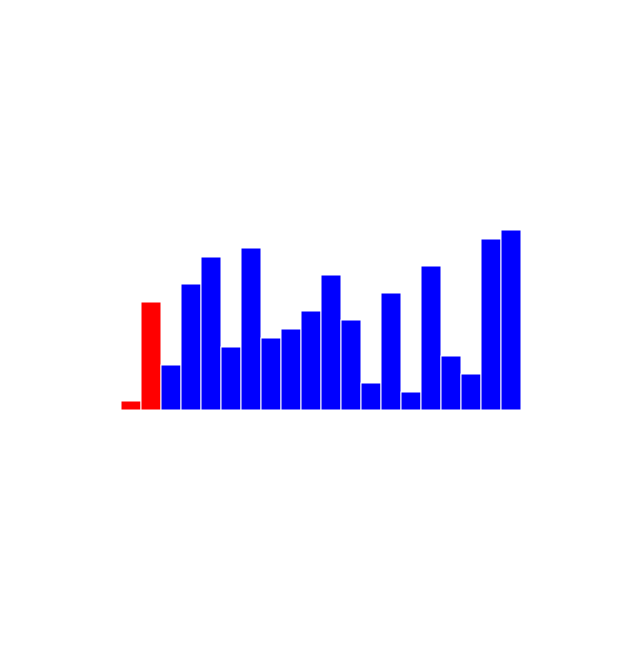
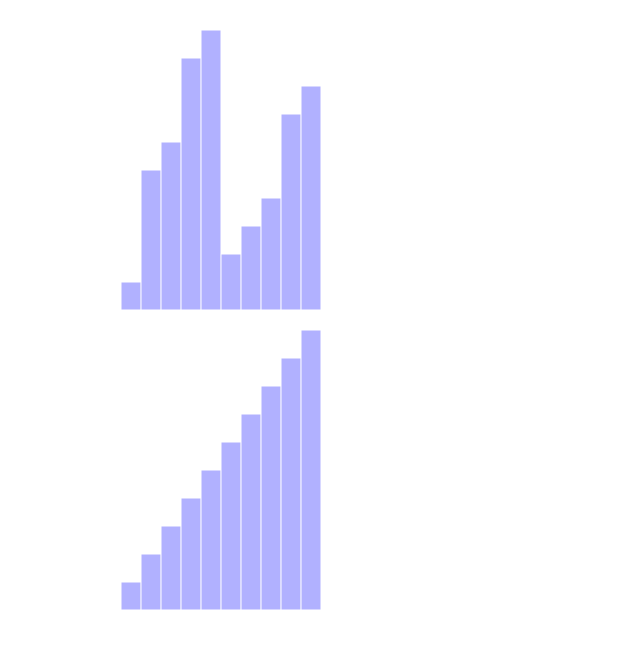
Before and after one commit to promer94/visualizationOfSorting, a website built with Parcel: page index.html in a window 1280 px wide. Shown: the whole page, without its empty margins (319-959 px from the left). Built offline with nearby package versions, Linux system fonts and the light colour scheme.

Commit message:
:fire: mergesort visual

```diff
--- a/src/index.js
+++ b/src/index.js
@@ -1,7 +1,6 @@
 import { selectAll, select } from 'd3-selection'
 import * as visual from './visual'
 import { generator } from './utils'
-import { mergeSort } from './sort'
 document.addEventListener('DOMContentLoaded', function () {
   /* Create container and svg element  */
   const divElement = document.createElement('div')
@@ -10,12 +9,12 @@ document.addEventListener('DOMContentLoaded', function () {
   selectAll('svg')
     .exit()
     .remove()
-  const svg = select('div').append('svg')
-  visual.bubbleVisual(svg, generator(20).map(v => v * 10 + 10))
-  console.time('sort')
-  mergeSort(generator(10000), true)
-  console.timeEnd('sort')
-  console.time('native sort')
-  generator(10000).sort((a, b) => a - b)
-  console.timeEnd('native sort')
+  const dataSvg = select('div')
+    .append('svg')
+    .attr('id', 'data')
+  const auxSvg = select('div')
+    .append('svg')
+    .attr('id', 'aux')
+  const array = generator(10).map(v => v * 10 + 10)
+  visual.mergeSortVisual(dataSvg, auxSvg, array, 200)
 })
--- a/src/sort/insertionSort.js
+++ b/src/sort/insertionSort.js
@@ -13,15 +13,14 @@ export function insertionSort (data, lo = 0, hi, pure = false) {
     hi = hi || data.length - 1
     const process = []
     for (let i = lo; i <= hi; i++) {
-      process.push({ data: [...data], i, j: i })
       for (let j = i; j > lo; j--) {
         if (less(data[j], data[j - 1])) {
           exchange(data, j, j - 1)
+          process.push({ data: [...data], i, j })
         }
-        process.push({ data: [...data], i, j })
       }
     }
-    process.push({ data, i: -1, j: -1 })
+    process.push({ data: [...data], i: -1, j: -1 })
     return process
   }
 }
--- a/src/sort/mergeSort.js
+++ b/src/sort/mergeSort.js
@@ -7,10 +7,14 @@ import { insertionSort } from './insertionSort'
  * @param {!number} hi The end index
  */
 export function mergeSort (source, flag = false, lo = 0, hi) {
+  const process = []
+  const auxProcess = []
   hi = hi || source.length - 1
-  sort(source, [], lo, hi, flag)
+  sort(source, [...source], lo, hi, flag, process, auxProcess)
+  return { process, auxProcess }
 }
-function sort (source, aux, lo, hi, flag) {
+function sort (source, aux, lo, hi, flag, process, auxProcess) {
+  if (flag) {
     if (hi <= lo + 4) {
       insertionSort(source, lo, hi, flag)
       return
@@ -19,4 +23,22 @@ function sort (source, aux, lo, hi, flag) {
     sort(source, aux, lo, mid, flag)
     sort(source, aux, mid + 1, hi, flag)
     merge(source, aux, lo, mid, hi)
+  } else {
+    if (hi <= lo + 4) {
+      const result = insertionSort(source, lo, hi, flag)
+      process.push(result)
+      auxProcess.push(
+        result.map(v => {
+          const data = new Array(v.data.length)
+          data.fill(0)
+          return { ...v, data }
+        })
+      )
+      return
     }
+    const mid = Math.floor(lo + (hi - lo) / 2)
+    sort(source, aux, lo, mid, flag, process, auxProcess)
+    sort(source, aux, mid + 1, hi, flag, process, auxProcess)
+    merge(source, aux, lo, mid, hi, process, auxProcess)
+  }
+}
--- /dev/null
+++ b/src/utils/flatArray.js
@@ -0,0 +1,9 @@
+/**
+ * @description Flattens array a single level deep
+ *
+ * @export
+ * @param {Array} arr
+ */
+export function flatArray (arr) {
+  return arr.reduce((a, c) => (Array.isArray(c) ? [...a, ...c] : [...a, c]), [])
+}
--- a/src/utils/index.js
+++ b/src/utils/index.js
@@ -2,3 +2,4 @@ export * from './arrayGenerator'
 export * from './exchange'
 export * from './less'
 export * from './merge'
+export * from './flatArray'
--- a/src/utils/merge.js
+++ b/src/utils/merge.js
@@ -8,7 +8,41 @@ import { less } from './less'
  * @param {!number} mid the end of first sorted part of the data
  * @param {!number} hi The start of second sorted part of the array
  */
-export function merge (source, aux, lo, mid, hi) {
+export function merge (source, aux, lo, mid, hi, process, auxProcess) {
+  if (Array.isArray(process)) {
+    for (let k = lo; k <= hi; k++) {
+      aux[k] = source[k]
+    }
+    let i = lo
+    let j = mid + 1
+    process.push({ data: [...aux], i, j, hi })
+    auxProcess.push({ data: [0], k: lo })
+    for (let k = lo; k <= hi; k++) {
+      if (i > mid) {
+        source[k] = aux[j]
+        auxProcess.push({ data: source.slice(0, k), k })
+        process.push({ data: [...aux], i, j, hi })
+        j++
+      } else if (j > hi) {
+        source[k] = aux[i]
+        auxProcess.push({ data: source.slice(0, k), k })
+        process.push({ data: [...aux], i, j, hi })
+        i++
+      } else if (less(aux[j], aux[i])) {
+        source[k] = aux[j]
+        auxProcess.push({ data: source.slice(0, k), k })
+        process.push({ data: [...aux], i, j, hi })
+        j++
+      } else {
+        source[k] = aux[i]
+        auxProcess.push({ data: source.slice(0, k), k })
+        process.push({ data: [...aux], i, j, hi })
+        i++
+      }
+    }
+    auxProcess.push({ data: [...source], k: -1 })
+    process.push({ data: [...aux], i: -1, j: -1, hi: -1 })
+  } else {
     for (let k = lo; k <= hi; k++) {
       aux[k] = source[k]
     }
@@ -26,3 +60,4 @@ export function merge (source, aux, lo, mid, hi) {
       }
     }
   }
+}
--- a/src/visual/bubble.js
+++ b/src/visual/bubble.js
@@ -1,5 +1,5 @@
-import { updateBar } from './updateBar'
 import { bubbleSort } from '../sort'
+import { visualize } from './visualize'
 
 /**
  * @description The visualization of bubble sort
@@ -11,12 +11,5 @@ import { bubbleSort } from '../sort'
  */
 export function bubbleVisual (svg, data, timeout = 200) {
   const process = bubbleSort(data)
-  const length = process.length
-  let index = 0
-  updateBar(svg, process[index])
-  const timer = setInterval(() => {
-    index += 1
-    if (index === length - 1) clearInterval(timer)
-    updateBar(svg, process[index])
-  }, timeout)
+  visualize(svg, process, timeout)
 }
--- a/src/visual/index.js
+++ b/src/visual/index.js
@@ -1,3 +1,4 @@
 export * from './select'
 export * from './bubble'
 export * from './insertion'
+export * from './mergeVisual'
--- a/src/visual/insertion.js
+++ b/src/visual/insertion.js
@@ -1,5 +1,5 @@
 import { insertionSort } from '../sort'
-import { updateBar } from './updateBar'
+import { visualize } from './visualize'
 
 /**
  *
@@ -10,14 +10,5 @@ import { updateBar } from './updateBar'
  */
 export function insertionVisual (svg, data, timeout = 200) {
   const process = insertionSort(data)
-
-  /* visualized the process of sorting */
-  const length = process.length
-  let index = 0
-  updateBar(svg, process[index])
-  const timer = setInterval(() => {
-    index += 1
-    if (index === length - 1) clearInterval(timer)
-    updateBar(svg, process[index])
-  }, timeout)
+  visualize(svg, process, timeout)
 }
--- /dev/null
+++ b/src/visual/mergeVisual.js
@@ -0,0 +1,12 @@
+import { visualize } from './visualize'
+import { mergeSort } from '../sort'
+import { flatArray } from '../utils'
+
+export function mergeSortVisual (dataSvg, auxSvg, data, timeout = 200) {
+  let { process, auxProcess } = mergeSort(data)
+  process = flatArray(process)
+  console.log(process)
+  auxProcess = flatArray(auxProcess)
+  visualize(dataSvg, process, timeout)
+  visualize(auxSvg, auxProcess, timeout)
+}
--- a/src/visual/updateBar.js
+++ b/src/visual/updateBar.js
@@ -13,11 +13,11 @@ import { extent, max } from 'd3-array'
  */
 export function updateBar (svg, data, timeout = 200) {
   const start = transition().duration(timeout)
-  const { data: a, i, j } = data
-  const height = max([...a, 30])
+  const { data: a, i: i = -1, j: j = -1, k: k = -2 } = data
+  const height = max([...a, 300])
   const rectWidth = 20
   const margin = { top: 10, right: 10, bottom: 10, left: 10 }
-  const width = rectWidth * max([5, a.length]) + margin.left + margin.right
+  const width = rectWidth * max([20, a.length]) + margin.left + margin.right
   const [_, yMax] = extent(a) //eslint-disable-line
 
   svg.attr('width', width).attr('height', height)
@@ -45,7 +45,12 @@ export function updateBar (svg, data, timeout = 200) {
     .attr('height', d => heightScale(d))
     .attr(
       'fill',
-      (d, index) => (index === i ? 'red' : index === j ? 'red' : 'blue')
+      (d, index) =>
+        index === i ? 'red' : index === j ? 'red' : index === k ? 'red' : 'blue'
+    )
+    .attr(
+      'opacity',
+      (d, index) => (index === i ? 1 : index === j ? 1 : index === k ? 1 : 0.3)
     )
     .transition(start)
     .attr('x', (d, i) => margin.left + i * rectWidth)
--- /dev/null
+++ b/src/visual/visualize.js
@@ -0,0 +1,21 @@
+import { updateBar } from './updateBar'
+/**
+ *
+ *
+ * @export
+ * @param {*} svg
+ * @param {number} data
+ * @param {number} timeout
+ */
+export function visualize (svg, data, timeout) {
+  const length = data.length
+  let index = 0
+  updateBar(svg, data[index])
+  const timer = setInterval(() => {
+    index += 1
+    if (index === length - 1) {
+      clearInterval(timer)
+    }
+    updateBar(svg, data[index])
+  }, timeout)
+}
--- a/style.css
+++ b/style.css
@@ -4,6 +4,7 @@ body{
 
 .container{
     display: flex;
+    flex-direction: column;
     justify-content: center;
     align-items: center;
     height: 80%;
```
Lines whose indentation alone changed are shown as unchanged.
